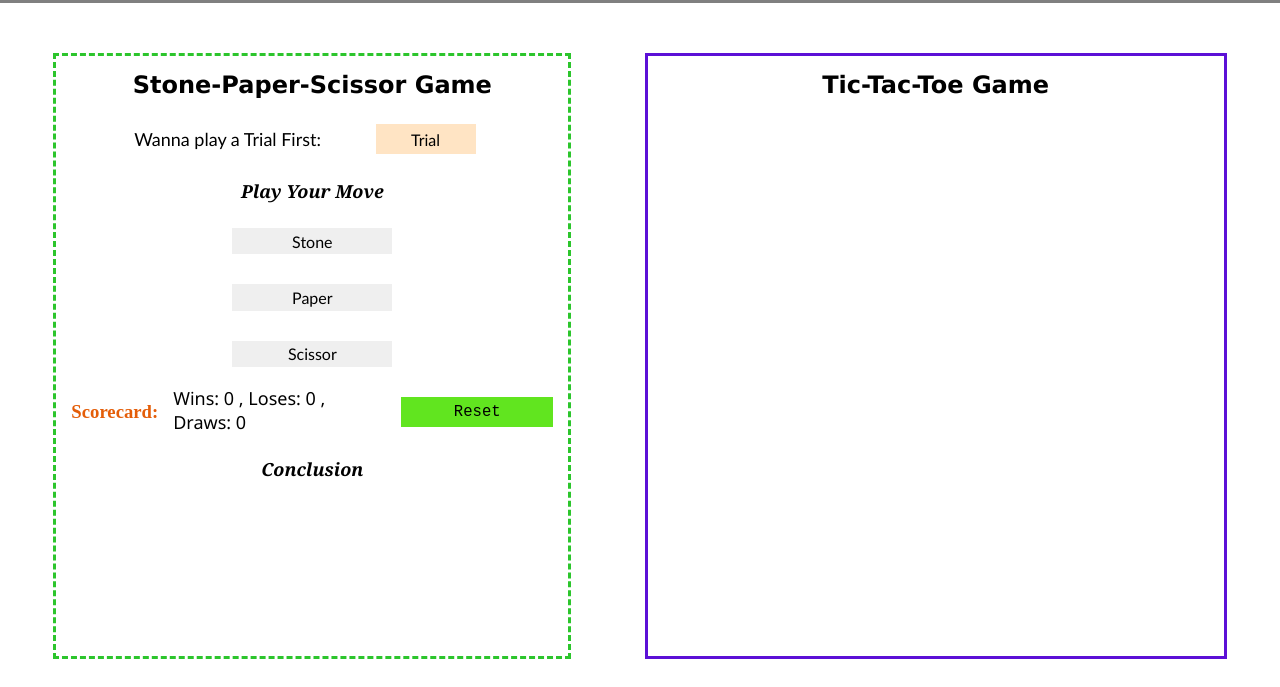
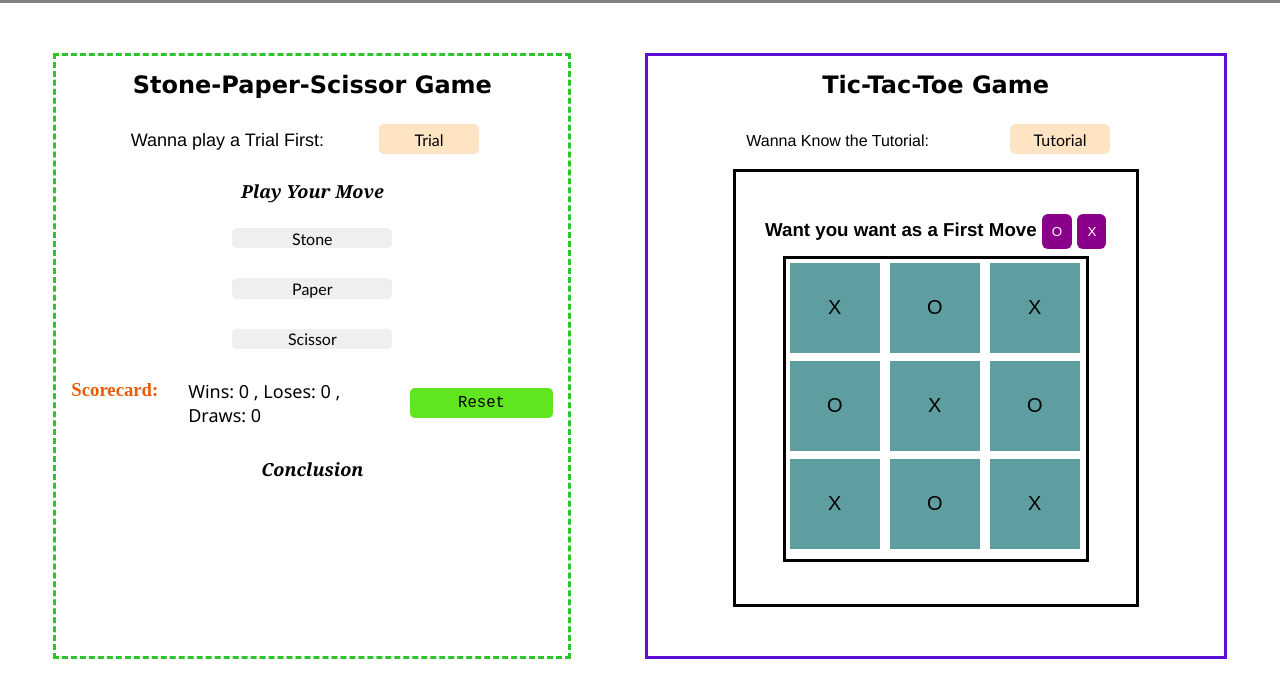
Before and after one commit to kartikeygangwar90/gameHub, a plain HTML site: page Skeletal/Structure.html in a window 1280 px wide. Shown: the part 113-800 px from the top of the page. Drawn offline with Linux system fonts and the light colour scheme.

Commit message:
The Prototype of the game Tic-tac-Toe is ready and now itsdesigning and final completion will be very soon

```diff
--- a/Skeletal/Structure.html
+++ b/Skeletal/Structure.html
@@ -40,9 +40,34 @@
             </div>
         </section>
         <!-- This section is for Stone-Paper-Scissor Game on GAMEHUB -->
+
         <section>
             <div class="container2">
                 <h2>Tic-Tac-Toe Game</h2>
+                <p>Wanna Know the Tutorial:&nbsp &nbsp &nbsp &nbsp<button id="tut2">Tutorial</button></p>
+                <div class="styleBox">
+                    <h3>Want you want as a First Move
+                        <button id="O" class="choice">O</button>
+                        <button id="X" class="choice">X</button>
+                    </h3>
+                    <div class="gameBox">
+                        <div class="row1">
+                            <button>X</button>
+                            <button>O</button>
+                            <button>X</button>
+                        </div>
+                        <div class="row2">
+                            <button>O</button>
+                            <button>X</button>
+                            <button>O</button>
+                        </div>
+                        <div class="row3">
+                            <button>X</button>
+                            <button>O</button>
+                            <button>X</button>
+                        </div>
+                    </div>
+                </div>
             </div>
         </section>
     </main>
--- a/Skin/Styling.css
+++ b/Skin/Styling.css
@@ -38,6 +38,7 @@ main {
 }
 
 .container1 h2 {
+  cursor: pointer;
   text-decoration: none;
   font-family: "Lucida Sans", "Lucida Sans Regular", "Lucida Grande",
     "Lucida Sans Unicode", Geneva, Verdana, sans-serif;
@@ -65,9 +66,9 @@ main {
   background: rgb(rgb(155, 64, 64), rgb(51, 152, 51), rgb(51, 51, 111));
   border: none;
   cursor: pointer;
-  font-family: "Trebuchet MS", "Lucida Sans Unicode", "Lucida Grande",
-    "Lucida Sans", Arial, sans-serif;
+  font-family: "Trebuchet MS", "Lucida Sans Unicode", "Lucida Grande","Lucida Sans", Arial, sans-serif;
   font-size: medium;
+  border-radius: 5px;
 }
 
 .container1 button:hover {
@@ -77,7 +78,7 @@ main {
 }
 
 .container1 p {
-  font-family: "Gill Sans", "Gill Sans MT", Calibri, "Trebuchet MS", sans-serif;
+  font-family: 'Franklin Gothic Medium', 'Arial Narrow', Arial, sans-serif;
   font-size: large;
   justify-content: space-evenly;
 }
@@ -95,6 +96,7 @@ main {
 }
 
 .container1 .result p{
+  margin: 15px;
   font-family:'Segoe UI', Tahoma, Geneva, Verdana, sans-serif ;
   /* font-family: 'Trebuchet MS', 'Lucida Sans Unicode', 'Lucida Grande', 'Lucida Sans', Arial, sans-serif; */
 }
@@ -107,9 +109,11 @@ main {
   background-color: rgb(97, 229, 31);
   font-family: monospace;
   font-size: larger;
+  border-radius: 5px;
 }
 
 .container1 .reset:hover{
+  border-radius: 10px;
   background-color: rgb(229, 79, 79);
 }
 
@@ -120,9 +124,11 @@ main {
   margin: 15px;
   background-color: bisque;
   margin-left: 50px;
+  border-radius: 5px;
 }
 
 .container1 #tutorial:hover {
+  border-radius: 10px;
   background-color: rgba(63, 156, 214, 0.879);
   color: rgb(246, 246, 250);
 }
@@ -151,6 +157,7 @@ main {
   display: flex;
   flex-direction: column;
   align-items: center;
+  /* justify-content: center; */
   width: 45vw;
   height: 75vh;
   border: 3px solid rgb(92, 16, 214);
@@ -158,9 +165,100 @@ main {
 }
 
 .container2 h2 {
-  text-decoration: none;
+  cursor: pointer;
   font-family: "Lucida Sans", "Lucida Sans Regular", "Lucida Grande",
     "Lucida Sans Unicode", Geneva, Verdana, sans-serif;
   margin-top: 15px;
   margin-bottom: 10px;
 }
+
+.container2 h2:hover{
+  text-shadow: 1px 1px 2px;
+}
+
+.container2 p{
+  font-family: 'Franklin Gothic Medium', 'Arial Narrow', Arial, sans-serif;
+  /* font-size: large; */
+}
+
+.container2 #tut2{
+  width: 100px;
+  height: 30px;
+  text-decoration: none;
+  margin: 15px;
+  background-color: bisque;
+  margin-left: 50px;
+  border-radius: 6px;
+  border: none;
+  cursor: pointer;
+  font-family: "Trebuchet MS", "Lucida Sans Unicode", "Lucida Grande","Lucida Sans", Arial, sans-serif;
+  font-size: medium;
+}
+
+.container2 #tut2:hover{
+  box-shadow: 2px 2px 4px rgb(237, 184, 184);
+  border-radius: 10px;
+  background-color: rgba(63, 156, 214, 0.879);
+  color: rgb(246, 246, 250);
+}
+
+
+/*  Aligning of the Playeing area */
+
+.styleBox{
+  height: 54vh;
+  /* height: 330px; */
+  width: 50vh;
+  /* width: 330px; */
+  display: flex;
+  flex-direction: column;
+  justify-content: center;
+  align-items: center;
+  border: 3px solid black;
+  /* position:relative */
+}
+
+.gameBox{
+  height: 300px;
+  width: 300px;
+  display: flex;
+  border: 3px solid black;
+  margin-bottom: 3px;
+}
+
+.gameBox button{
+  height: 90px;
+  width: 90px;
+  margin: 4px;
+  font-size: 20px;
+  border: none;
+  /* background-color: rgb(223, 244, 121); */
+  background-color: cadetblue;
+}
+
+.gameBox button:hover{
+  background: linear-gradient(rgb(126, 223, 230),rgba(255, 255, 255, 0.511) ,rgba(0, 0, 0, 0.541));
+  color: black;
+  text-shadow: 3px 3px 6px rgba(222, 76, 22, 0.562);
+  font-size: 30px;
+}
+
+.styleBox h3{
+  font-family: 'Franklin Gothic Medium', 'Arial Narrow', Arial, sans-serif;
+  margin-top: 2px;
+  margin-bottom: 7px;
+}
+
+.styleBox h3 button{
+  text-decoration: none;
+  border: none;
+  border-radius: 6px;
+  padding: 10px;
+  background-color:darkmagenta;
+  color: white;
+}
+
+.styleBox h3 button:hover{
+  background-color: aquamarine;
+  color: black;
+}
--- a/Soul/Working.js
+++ b/Soul/Working.js
@@ -76,3 +76,38 @@ trialPlayed.addEventListener("click", function (){
     },10000);
     div.append(res);
 });
+
+
+// Lets move to a New Game Tic-tac-toe Game ----
+
+
+
+//
+let O=document.querySelector("#O");
+let X=document.querySelector("#X");
+
+let btn=document.querySelectorAll(".choice");
+
+let firstMove;
+
+O.addEventListener("click", function (){
+    firstMove="O";
+    console.log(firstMove);
+    btn.forEach(btn=>{
+        btn.disabled=true;
+        btn.style.backgroundColor="rgb(37, 61, 53)"
+        btn.style.color="red"
+    })
+});
+
+X.addEventListener("click", function (){
+    firstMove="X";
+    console.log(firstMove);
+    btn.forEach(btn=>{
+        btn.disabled=true;
+        btn.style.backgroundColor="rgb(37, 61, 53)"
+        btn.style.color="red"
+    })
+});
+
+btn.disabled=false
```
